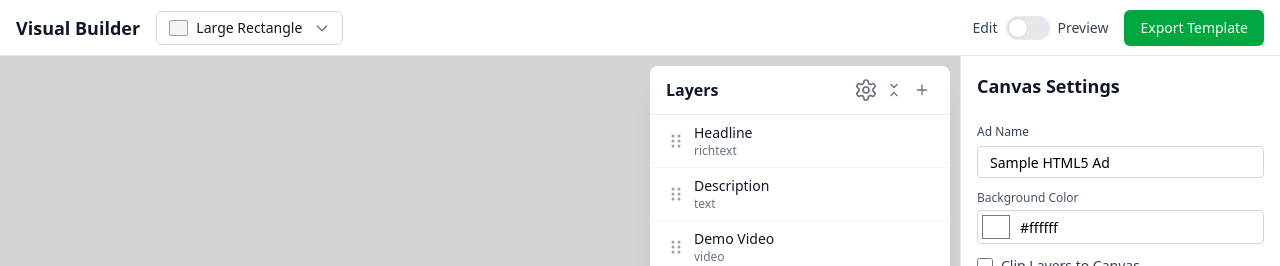
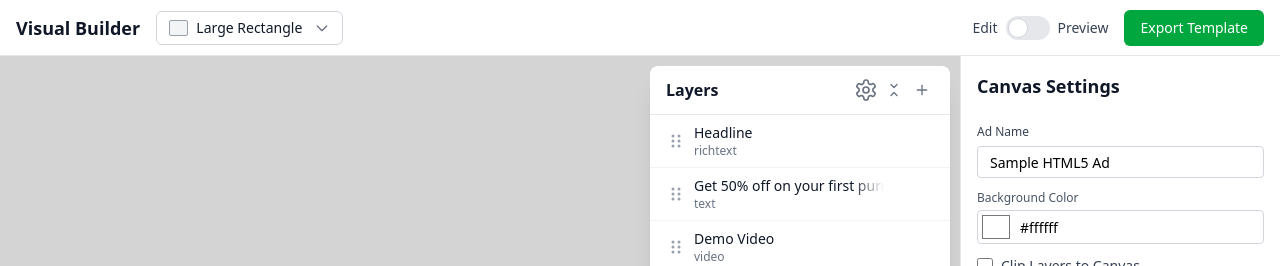
Before and after one commit to rohanbhangui/visual-ad-builder-test, a React (Vite) app: page / in a window 1280 px wide. Shown: the top 266 px of the page. Built offline with nearby package versions, Linux system fonts and the light colour scheme; a web font is replaced by a local one.

Commit message:
updated data

```diff
--- a/src/data.ts
+++ b/src/data.ts
@@ -160,7 +160,7 @@ export const sampleCanvas: Canvas = {
     },
     {
       id: uuidv4(),
-      label: 'Description',
+      label: 'Get 50% off on your first purchase. Limited time offer!',
       type: 'text',
       locked: false,
       aspectRatioLocked: false,
```
